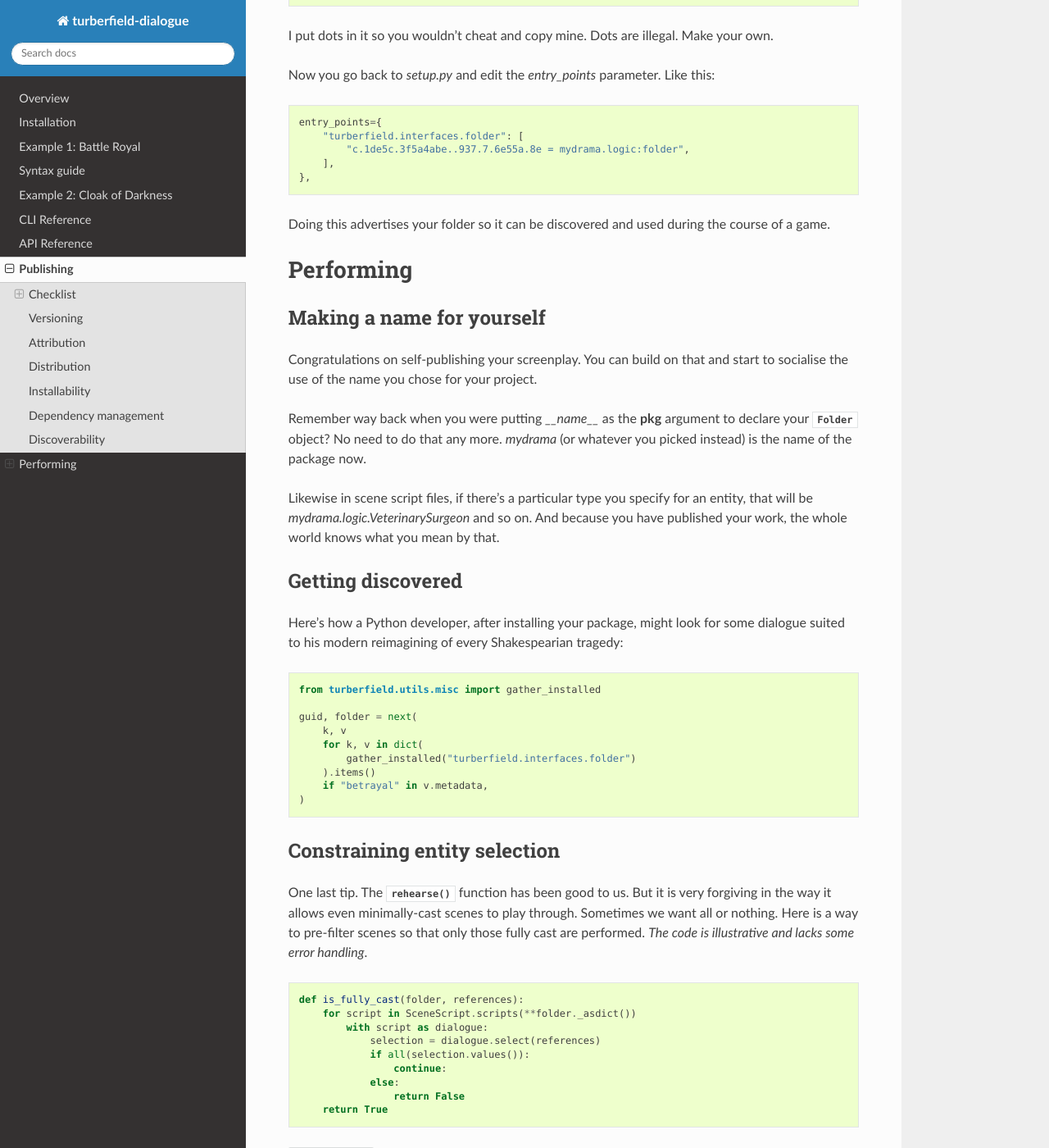
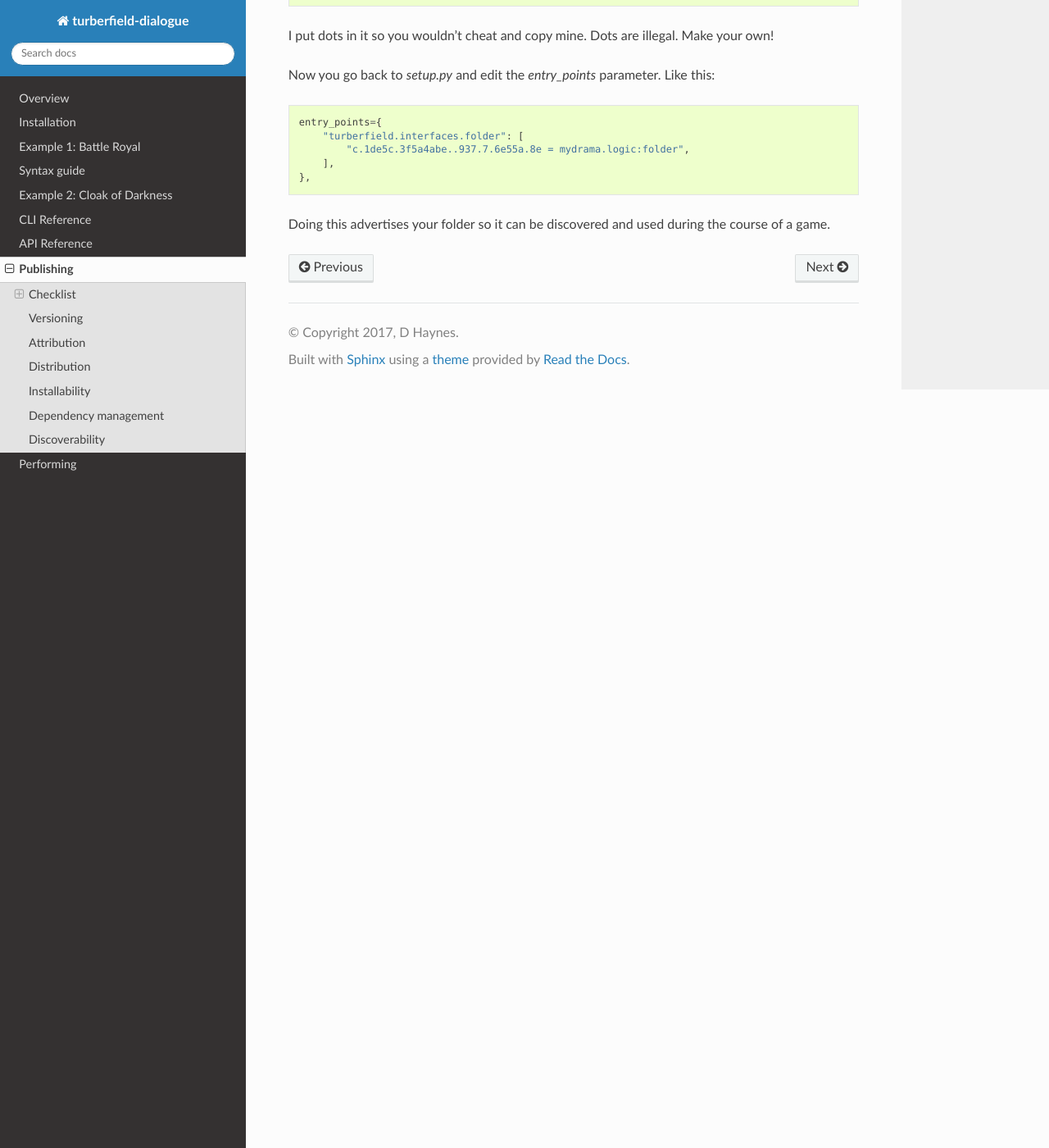
Before and after one commit to tundish/turberfield-dialogue, a Sphinx documentation site: the page built from turberfield/dialogue/doc/publishing.rst, in a window 1280 px wide and 1400 px high, scrolled down 5226 px. Shown: the whole window at 82% size. Built offline with Sphinx 7.4.7 and the Read the Docs theme 2.0.0, drawn with Linux system fonts in a browser that asks for light colours; pages that are not in the unit, such as notebooks, are missing from menus.

Commit message:
Doc improvements.

```diff
--- a/turberfield/dialogue/doc/index.rst
+++ b/turberfield/dialogue/doc/index.rst
@@ -14,7 +14,9 @@
    cloak
    cli
    api
-   packaging
+   publishing
+   performing
+   changes
 
 * :ref:`genindex`
 
--- a/turberfield/dialogue/doc/packaging.rst
+++ b/turberfield/dialogue/doc/publishing.rst
@@ -250,7 +250,7 @@
     c.1de5c.3f5a4abe..937.7.6e55a.8e
 
 I put dots in it so you wouldn't cheat and copy mine. Dots are illegal.
-Make your own.
+Make your own!
 
 Now you go back to `setup.py` and edit the `entry_points` parameter.
 Like this:
@@ -266,66 +266,6 @@
 Doing this advertises your folder so it can be discovered and used during
 the course of a game.
 
-Performing
-::::::::::
-
-Making a name for yourself
-==========================
-
-Congratulations on self-publishing your screenplay. You can build on that
-and start to socialise the use of the name you chose for your project.
-
-Remember way back when you were putting `__name__` as the **pkg** argument
-to declare your :py:class:`~turberfield.dialogue.model.SceneScript.Folder`
-object? No need to do that any more. `mydrama` (or whatever you picked
-instead) is the name of the package now.
-
-Likewise in scene script files, if there's a particular type you specify
-for an entity, that will be `mydrama.logic.VeterinarySurgeon` and so on.
-And because you have published your work, the whole world knows what you
-mean by that.
-
-Getting discovered
-==================
-
-Here's how a Python developer, after installing your package, might look
-for some dialogue suited to his modern reimagining of every Shakespearian
-tragedy:
-
-.. code-block:: python
-
-    from turberfield.utils.misc import gather_installed
-
-    guid, folder = next(
-        k, v
-        for k, v in dict(
-            gather_installed("turberfield.interfaces.folder")
-        ).items()
-        if "betrayal" in v.metadata,
-    )
-
-Constraining entity selection
-=============================
-
-One last tip. The :py:func:`~turberfield.dialogue.player.rehearse` function has
-been good to us. But it is very forgiving in the way it allows even
-minimally-cast scenes to play through. Sometimes we want all or nothing.
-Here is a way to pre-filter scenes so that only those fully cast are performed.
-`The code is illustrative and lacks some error handling`.
-
-.. code-block:: python
-
-    def is_fully_cast(folder, references):
-        for script in SceneScript.scripts(**folder._asdict())
-            with script as dialogue:
-                selection = dialogue.select(references)
-                if all(selection.values()):
-                    continue:
-                else:
-                    return False
-        return True
-
-.. _packaging tutorials: http://thuswise.co.uk/packaging-python-for-scale-part-one.html
 .. _reStructuredText: http://docutils.sourceforge.net/docs/user/rst/quickref.html
 .. _PyPI: https://pypi.python.org/pypi
 .. _Gemfury: https://gemfury.com
```
Also changed, not shown: CHANGELOG.rst (added, +7 -0 lines), turberfield/dialogue/doc/performing.rst (added, +67 -0 lines).
